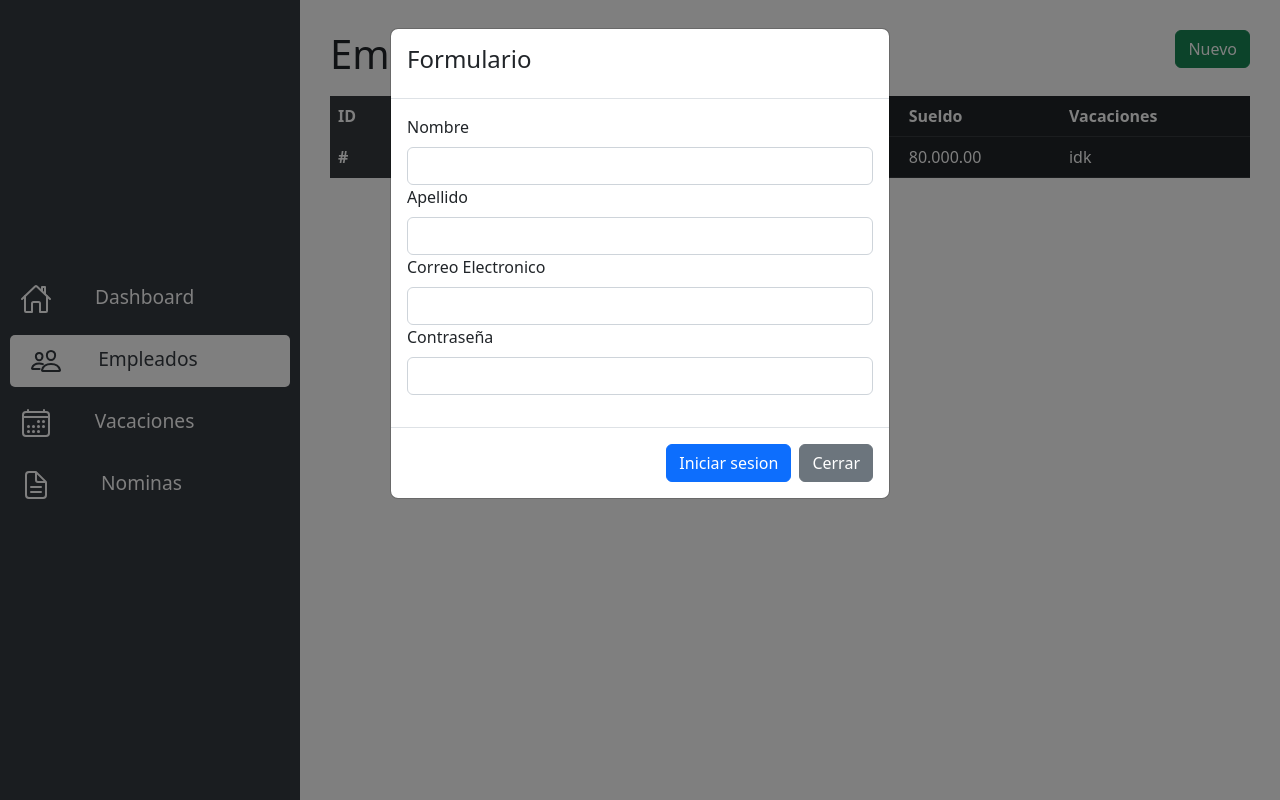
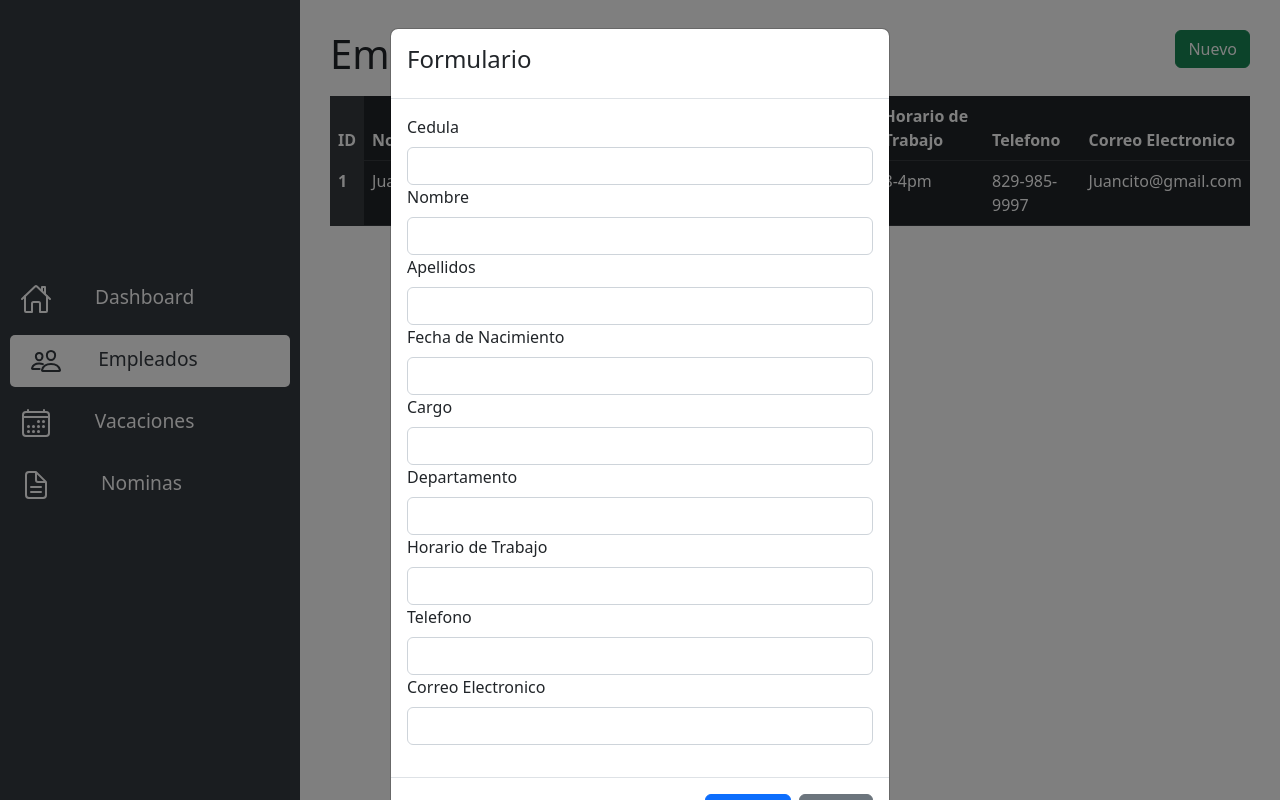
Before and after one commit to Alyhermon/TeamFri-Front, a React (Create React App) app in the folder teamfri-front/: page /empleados in a window 1280 px wide. Both pictures are taken after a click on the button "Nuevo". Built offline with nearby package versions, Linux system fonts and the light colour scheme.

Commit message:
cambiando a los campos correspondientes

```diff
--- a/teamfri-front/package.json
+++ b/teamfri-front/package.json
@@ -11,6 +11,7 @@
     "react-dom": "^18.2.0",
     "react-router-dom": "^6.4.4",
     "react-scripts": "5.0.1",
+    "reactstrap": "^9.1.5",
     "sass": "^1.56.1",
     "styled-components": "^5.3.6",
     "web-vitals": "^2.1.4"
--- a/teamfri-front/src/pages/empleados.page/empleados.js
+++ b/teamfri-front/src/pages/empleados.page/empleados.js
@@ -19,6 +19,7 @@ class empleados extends React.Component{
     return(
       <>
 
+      <div className  ="Modal">
       <Modal isOpen={this.state.abierto}>
         <ModalHeader>
           <h4>Formulario</h4>
@@ -26,26 +27,44 @@ class empleados extends React.Component{
 
           <ModalBody>
             <FormGroup>
+            <Label for='Cedula'>Cedula</Label>
+              <Input type='text' id='Cedula'></Input>
+
               <Label for='Nombre'>Nombre</Label>
               <Input type='text' id='Nombre'></Input>
 
-              <Label for='Apellido'>Apellido</Label>
-              <Input type='text' id='Apellido'></Input>
+              <Label for='Apellidos'>Apellidos</Label>
+              <Input type='text' id='Apellidos'></Input>
 
-              <Label for='Correo Electronico'>Correo Electronico</Label>
-              <Input type='text' id='Correo Electronico'></Input>
+              <Label for='Fecha'>Fecha de Nacimiento</Label>
+              <Input type='text' id='Fecha'></Input>
 
-              <Label for='Contraseña'>Contraseña</Label>
-              <Input type='text' id='Contraseña'></Input>
+              <Label for='Cargo'>Cargo</Label>
+              <Input type='calendar' id='Cargo'></Input>
+
+              <Label for='Departamento'>Departamento</Label>
+              <Input type='text' id='Departamento'></Input>
+
+              <Label for='HorarioTrabajo'>Horario de Trabajo</Label>
+              <Input type='text' id='HorarioTrabajo'></Input>
+
+              <Label for='Telefono'>Telefono</Label>
+              <Input type='text' id='Telefono'></Input>
+
+              <Label for='Correo'>Correo Electronico</Label>
+              <Input type='text' id='Correo'></Input>
+
+
             </FormGroup>
           </ModalBody>
 
           <ModalFooter>
-            <Button color='primary'>Iniciar sesion</Button>
+            <Button color='primary'>Agregar</Button>
             <Button color='secondary' onClick={this.abrirModal}>Cerrar</Button>
           </ModalFooter>
 
       </Modal>
+      </div>
 
       <div className='empleadostb'>
         <div className='header'>
@@ -60,22 +79,28 @@ class empleados extends React.Component{
           <thead>
             <tr>
               <th className="table-active" scope="col">ID</th>
-              <th scope="col">Nombre</th>
+              <th scope="col">Nombres</th>
               <th scope="col">Apellido</th>
+              <th scope="col">Fecha de Nacimiento</th>
               <th scope="col">Cargo</th>
-              <th scope="col">Sueldo</th>
-              <th scope="col">Vacaciones</th>
+              <th scope="col">Departamento</th>
+              <th scope="col">Horario de Trabajo</th>
+              <th scope="col">Telefono</th>
+              <th scope="col">Correo Electronico</th>
             </tr>
           </thead>
           <tbody>
             <tr>
-              <th className="table-active">#</th>
+              <th className="table-active">1</th>
               <td>Juan</td>
               <td>Perez</td>
-              <td>Desarrollador</td>
-              <td>80.000.00</td>
-              <td>idk</td>
-            </tr>
+              <td>2/06/2000</td>
+              <td>Full Stack</td>
+              <td>Informatica</td>
+              <td>8-4pm</td>
+              <td>829-985-9997</td>
+              <td>Juancito@gmail.com</td>
+              </tr>
           </tbody>
         </table>
       </div>
--- a/teamfri-front/src/pages/empleados.page/empleados.scss
+++ b/teamfri-front/src/pages/empleados.page/empleados.scss
@@ -1,3 +1,7 @@
+.Modal{
+    margin-top: 200px;
+}
+
 .empleadostb{
     width: 100%;
     display: flex;
```
Also changed, not shown: 1 other file (tests, documents, lock files or other folders).
